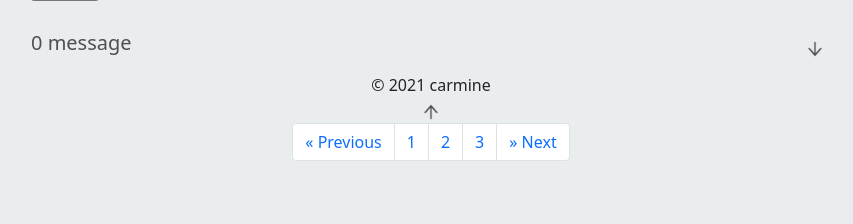
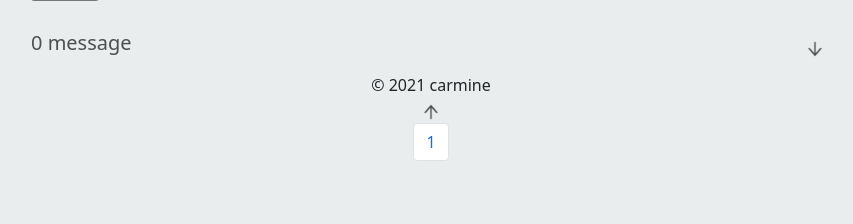
Before and after one commit to carmineDYJ/django-message-board, a Django app: page / in a window 1280 px wide. Shown: the part 413-637 px from the top of the page, without its empty margins (209-1062 px from the left). Run offline with Django 4.2, Linux system fonts and the light colour scheme; data that the repository does not hold is empty; some libraries are stand-ins or nearby versions.

Commit message:
make pagination button generated in js

```diff
--- /dev/null
+++ b/message_board/static/message_board/js/render-pagination-button.js
@@ -0,0 +1,25 @@
+if (num_pages <= 7) {
+    let inner_html = '<ul class="pagination">';
+    let i = 0;
+    for(i; i < num_pages; i++) {
+        inner_html += '<li class="page-item"><a class="page-link" href="/?page=' + String(i + 1) + '">1</a></li>';
+    }
+    inner_html += '</ul>'
+    $(".pagination").html(inner_html)
+} else {
+        let inner_html = '<li class="page-item">\n' +
+        '                <a class="page-link" href="#" aria-label="Previous">\n' +
+        '                    <span aria-hidden="true">&laquo;</span>\n' +
+        '                    <span class="sr-only">Previous</span>\n' +
+        '                </a>\n' +
+        '            </li>\n' +
+        '            <li class="page-item"><a class="page-link" href="/?page=1">1</a></li>\n' +
+        '            <li class="page-item"><a class="page-link" href="/?page=2">2</a></li>\n' +
+        '            <li class="page-item"><a class="page-link" href="/?page=3">3</a></li>\n' +
+        '            <li class="page-item">\n' +
+        '                <a class="page-link" href="#" aria-label="Next">\n' +
+        '                    <span aria-hidden="true">&raquo;</span>\n' +
+        '                    <span class="sr-only">Next</span>\n' +
+        '                </a>\n' +
+        '            </li>'
+}
--- a/message_board/templates/message_board/index.html
+++ b/message_board/templates/message_board/index.html
@@ -37,8 +37,8 @@
     </form>
 
     <div class="message-count">
-        {% if message_list|length > 0 %}
-            <h5>{{ message_list|length }} messages</h5>
+        {% if message_count > 0 %}
+            <h5>{{ message_count }} messages</h5>
         {% else %}
             <h5>0 message</h5>
         {% endif %}
@@ -62,21 +62,6 @@
         <button class="button-to-page-top"><a href="#page-top"><img src="{% static 'message_board/img/arrowup.png' %}"
                                                                     alt="button to page top"></a></button>
         <ul class="pagination">
-            <li class="page-item">
-                <a class="page-link" href="#" aria-label="Previous">
-                    <span aria-hidden="true">&laquo;</span>
-                    <span class="sr-only">Previous</span>
-                </a>
-            </li>
-            <li class="page-item"><a class="page-link" href="/?page=1">1</a></li>
-            <li class="page-item"><a class="page-link" href="/?page=2">2</a></li>
-            <li class="page-item"><a class="page-link" href="/?page=3">3</a></li>
-            <li class="page-item">
-                <a class="page-link" href="#" aria-label="Next">
-                    <span aria-hidden="true">&raquo;</span>
-                    <span class="sr-only">Next</span>
-                </a>
-            </li>
         </ul>
     </footer>
     <div id="page-bottom">
@@ -88,6 +73,10 @@
 <script src="https://cdn.bootcdn.net/ajax/libs/jquery/3.6.0/jquery.js"></script>
 <script src="https://cdn.bootcdn.net/ajax/libs/moment.js/2.29.1/moment-with-locales.js"></script>
 <script src="{% static 'message_board/js/render-time-from-now.js' %}"></script>
-<script src="{% static 'message_board/js/pagination-button.js' %}"></script>
+<script>
+    let num_pages = {{ num_pages }};
+    let message_per_page ={{ message_per_page }};
+</script>
+<script src="{% static 'message_board/js/render-pagination-button.js' %}"></script>
 </body>
 </html>
--- a/message_board/views.py
+++ b/message_board/views.py
@@ -21,13 +21,17 @@ def index(request):
             return HttpResponseRedirect('/')
     elif request.method == 'GET':
         message_list = list(Message.objects.values())
-        paginator = Paginator(message_list, per_page=5)
-        message_page_number = request.GET.get('page')
+        message_per_page = 5
+        paginator = Paginator(message_list, per_page=message_per_page)
+        message_page_number = 1 if not request.GET.get('page') else request.GET.get('page')
         message_page_obj = paginator.get_page(message_page_number)
         context = {
             'form': form,
             'message_page_obj': message_page_obj,
             'num_pages': paginator.num_pages,
-            'page_start_index': message_page_obj.start_index()
+            'page_start_index': message_page_obj.start_index(),
+            'message_count': len(message_list),
+            'message_per_page': message_per_page,
+            'message_page_number': message_page_number,
         }
         return render(request, 'message_board/index.html', context)
```
Also changed, not shown: message_board/static/message_board/js/pagination-button.js (deleted).
